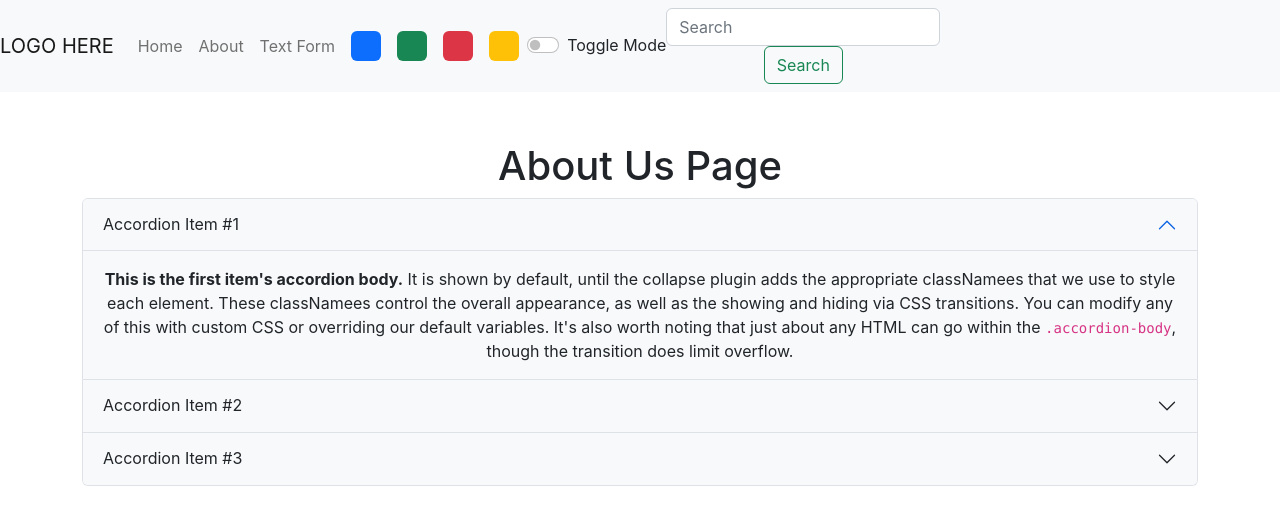
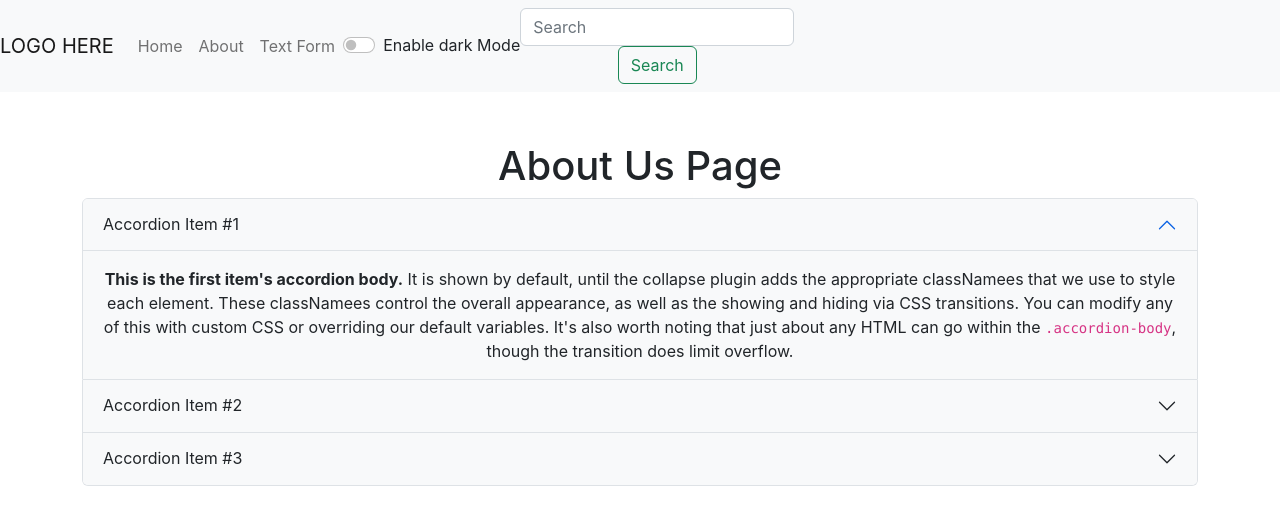
Before and after one commit to ABR-Developer/first-app, a React (Create React App) app: page /about in a window 1280 px wide. Shown: the top 524 px of the page. Built offline with nearby package versions, Linux system fonts and the light colour scheme.

Commit message:
reverting to completed 19

```diff
--- a/src/App.js
+++ b/src/App.js
@@ -20,18 +20,8 @@
     setTimeout(() => setAlert(null), 1000);
   };
 
-  const removeBodyColor = () => {
-    document.body.classList.remove('bg-light');
-    document.body.classList.remove('bg-primary');
-    document.body.classList.remove('bg-success');
-    document.body.classList.remove('bg-danger');
-    document.body.classList.remove('bg-warning');
-  }
-
-  const colorModeToggler = (cls) => {
+  const colorModeToggler = () => {
     // colorMode === 'light' ? setColorMode('dark') : setColorMode('light');
-    removeBodyColor();
-    document.body.classList.add('bg-' + cls);
     if (colorMode === "light") {
       setColorMode("dark");
       document.body.style.backgroundColor = "black";
--- a/src/components/NavBar.js
+++ b/src/components/NavBar.js
@@ -49,16 +49,9 @@
               {/* <a className="nav-link disabled" href="/">Disabled</a> */}
             </li>
           </ul>
-          <div className="bg-primary rounded mx-2" onClick={() => props.colorModeHandler('primary')} style={{height : "30px", width : "30px", cursor : 'pointer'}}></div>
-          <div className="bg-success rounded mx-2" onClick={() => props.colorModeHandler('success')} style={{height : "30px", width : "30px", cursor : 'pointer'}}></div>
-          <div className="bg-danger rounded mx-2" onClick={() => props.colorModeHandler('danger')} style={{height : "30px", width : "30px", cursor : 'pointer'}}></div>
-          <div className="bg-warning rounded mx-2" onClick={() => props.colorModeHandler('warning')} style={{height : "30px", width : "30px", cursor : 'pointer'}}></div>
           <div className={`form-check form-switch text-${props.mode === 'light' ? 'dark' : 'light'}`}>
-          {/* <div className='form-check form-switch'> */}
-            <input className='form-check-input' onClick={() => props.colorModeHandler(null)} type="checkbox" id="flexSwitchCheckDefault"/>
-            {/* <input className='form-check-input' onClick={props.colorModeHandler} type="checkbox" id="flexSwitchCheckDefault"/> */}
-            <label className='form-check-label' htmlFor='flexSwitchCheckDefault'>Toggle Mode</label>
-            {/* <label className={`form-check-label text-${props.mode === 'light' ? 'dark' : 'light'}`} htmlFor='flexSwitchCheckDefault'>{`Enable ${props.mode === 'light' ? 'dark' : 'light'} Mode`}</label> */}
+            <input className='form-check-input' onClick={props.colorModeHandler} type="checkbox" id="flexSwitchCheckDefault"/>
+            <label className={`form-check-label text-${props.mode === 'light' ? 'dark' : 'light'}`} htmlFor='flexSwitchCheckDefault'>{`Enable ${props.mode === 'light' ? 'dark' : 'light'} Mode`}</label>
           </div>
           <form className="form-inline my-2 my-lg-0">
             <input className="form-control mr-sm-2" type="search" placeholder="Search" aria-label="Search"/>
```
